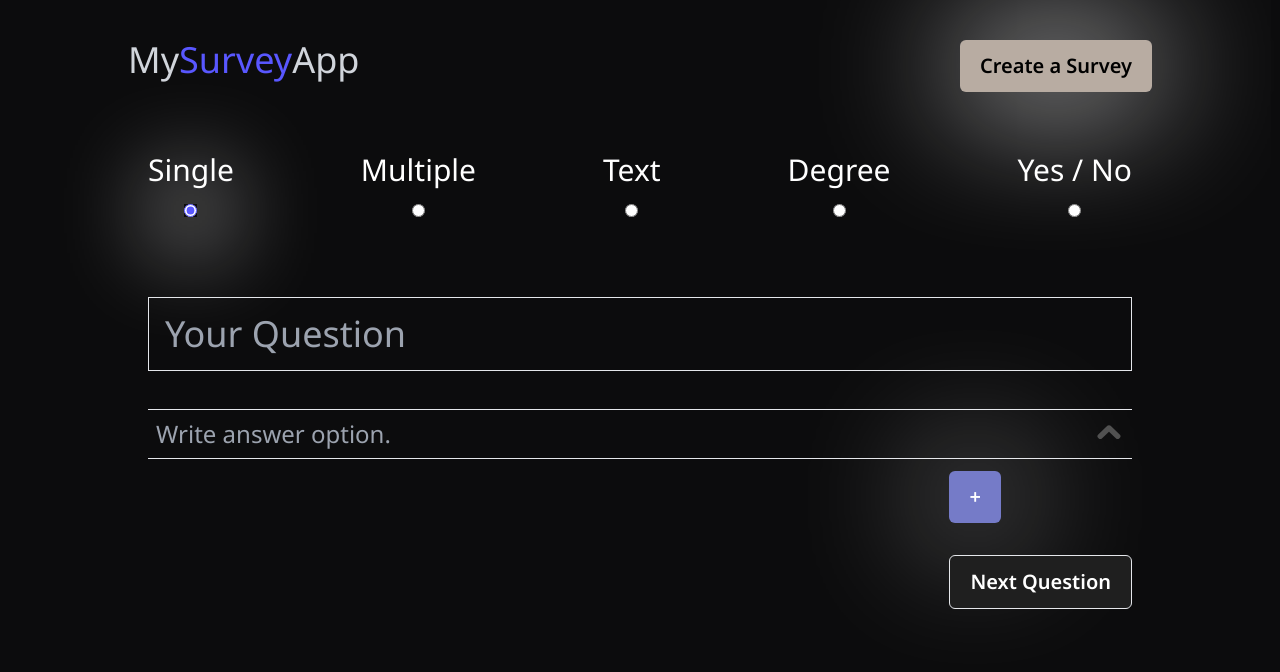
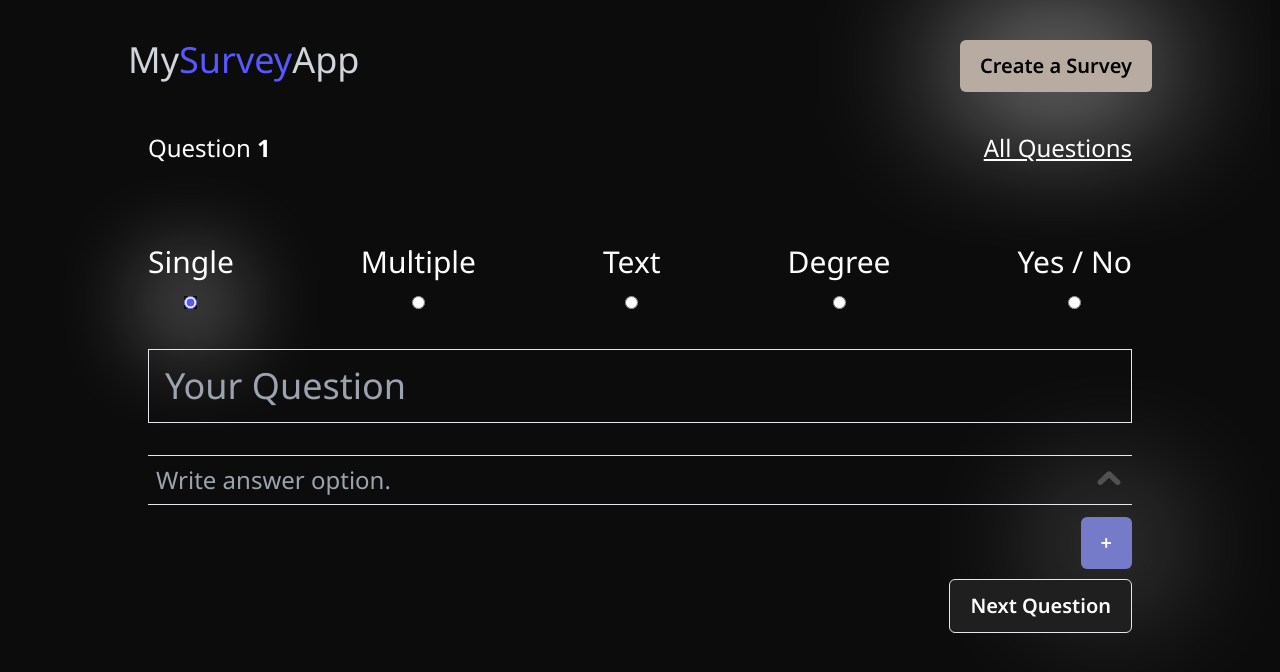
Before and after one commit to keremyurttas/survey-app, a Nuxt app: page /addQuestion in a window 1280 px wide. Shown: the top 672 px of the page. Built offline with nearby package versions, Linux system fonts and the light colour scheme.

Commit message:
Add question add functionality

```diff
--- a/assets/css/main.css
+++ b/assets/css/main.css
@@ -16,24 +16,6 @@ textarea {
 
 input[type="radio"] {
   accent-color: #5957ff;
-}
-
-.slideOutUp {
-  -webkit-animation-name: example;
-  animation-name: example;
-  -webkit-animation-duration: 1s;
-  animation-duration: 1s;
-  -webkit-animation-fill-mode: both;
-  animation-fill-mode: both;
-}
-@keyframes example {
-  from {
-    color: red;
-    font-size: 333px;
-  }
-  to {
-    color: yellow;
-  }
 }
 
 @keyframes slideOutUp {
@@ -62,7 +44,7 @@ input[type="radio"] {
     opacity: 0;
   }
 }
-.test {
+.slideOutDown {
   -webkit-animation-name: slideOutDown;
   animation-name: slideOutDown;
   -webkit-animation-duration: 1s;
@@ -71,7 +53,7 @@ input[type="radio"] {
   animation-fill-mode: both;
   transition: 0.3s ease;
 }
-.myGroup:hover .test {
+.myGroup:hover .slideOutDown {
   -webkit-animation-name: slideOutUp;
   animation-name: slideOutUp;
 }
--- a/components/QuestionAdd.vue
+++ b/components/AddQuestionAndAnswer.vue
@@ -1,5 +1,5 @@
 <template>
-  <section class="space-y-8">
+  <section class="space-y-8 container relative pb-16">
     <textarea
       class="text-4xl border p-4"
       name=""
@@ -7,11 +7,10 @@
       cols="10"
       rows="1"
       placeholder="Your Question"
+      v-model="question"
     />
 
-    <section
-      v-if="activeOptionType == 'multiple' || activeOptionType == 'single'"
-    >
+    <section v-if="doesNeedAnAnswer">
       <div class="space-y-3">
         <div class="space-y-2" v-for="(input, index) in answers.length + 1">
           <hr />
@@ -41,32 +40,42 @@
           >
           <hr />
         </div>
-        <div class="float-right flex flex-col gap-8">
-          <button @click="handleAddAnswer" class="primary-button w-min">
-            +
-          </button>
-          <button
-            class="capitalize primary-button bg-quaternary shadow-none border hover:scale-110"
-          >
-            next question
-          </button>
-        </div>
+
+        <button
+          @click="handleAddAnswer"
+          class="primary-button w-min float-right"
+        >
+          +
+        </button>
       </div>
     </section>
+    <button
+      @click="handleNextQuestion"
+      class="capitalize primary-button bg-quaternary shadow-none border hover:scale-110 absolute bottom-0 right-0"
+    >
+      next question
+    </button>
   </section>
 </template>
 <script setup lang="ts">
 import { storeToRefs } from "pinia";
-import { useOptionsStore } from "~/store/questionTypes";
+import { useQuestionStudioStore } from "~/store/questionStudio";
 
 const answers: Ref<string[]> = ref([]);
 const activeIndex = ref(0);
 const activeVal: Ref<string> = ref("");
+const question: Ref<string> = ref("");
 
-const optionStore = useOptionsStore();
-const { activeOptionType } = storeToRefs(optionStore);
+const questionStudioStore = useQuestionStudioStore();
+const { addQuestion } = questionStudioStore;
+const { activeOptionType, questions } = storeToRefs(questionStudioStore);
+const doesNeedAnAnswer = computed(() => {
+  return activeOptionType.value == "multiple" ||
+    activeOptionType.value == "single"
+    ? true
+    : false;
+});
 
-// const isInputFocused = ref(false);
 function handleAddAnswer() {
   if (activeVal.value.trim() !== "") {
     activeIndex.value++;
@@ -81,6 +90,29 @@ function handleDeleteOption() {
     console.log(answers.value);
   }
 }
+
+function handleNextQuestion() {
+  if (activeVal.value.trim() !== "") {
+    answers.value.push(activeVal.value);
+  }
+  if (doesNeedAnAnswer && answers.value.length == 0) {
+    alert("You should add answers");
+  }
+  addQuestion({
+    type: activeOptionType.value,
+    question: question.value,
+    answers: answers.value,
+  });
+  resetForNewQuesiton();
+}
+function resetForNewQuesiton() {
+  activeOptionType.value = "single";
+  question.value = "";
+  answers.value = [];
+  activeIndex.value = 0;
+  activeVal.value = "";
+}
+// const isInputFocused = ref(false);
 // function addFocusListener() {
 //   document
 //     .getElementById("activeInput")
@@ -111,3 +143,4 @@ function handleDeleteOption() {
 //   console.log("blur");
 // }
 </script>
+store/addQuestion
--- a/components/QuestionTypeSelector.vue
+++ b/components/QuestionTypeSelector.vue
@@ -22,10 +22,11 @@
   </div>
 </template>
 <script setup lang="ts">
-import { useOptionsStore } from "~/store/questionTypes";
+import { useQuestionStudioStore } from "~/store/questionStudio";
 import { storeToRefs } from "pinia";
 
-const optionStore = useOptionsStore();
-const { changeOption } = optionStore;
-const { activeOptionType, optionsList } = storeToRefs(optionStore);
+const QuestionStudioStore = useQuestionStudioStore();
+const { changeOption } = QuestionStudioStore;
+const { activeOptionType, optionsList } = storeToRefs(QuestionStudioStore);
 </script>
+store/addQuestion
--- /dev/null
+++ b/components/TotalQuestions.vue
@@ -0,0 +1,10 @@
+<template>
+  <h2 class="font-bold">{{ questions.length + 1 }}</h2>
+</template>
+<script setup lang="ts">
+import { storeToRefs } from "pinia";
+import { useQuestionStudioStore } from "~/store/questionStudio";
+
+const questionStudioStore = useQuestionStudioStore();
+const { questions } = storeToRefs(questionStudioStore);
+</script>
--- a/pages/addQuestion.vue
+++ b/pages/addQuestion.vue
@@ -1,7 +1,14 @@
 <template>
-  <section class="container gap-20 p-5">
-    <question-type-selector></question-type-selector>
-    <question-add></question-add>
+  <section class="container gap-10 px-5">
+    <div class="text-white text-2xl flex justify-between mb-10">
+      <div>
+        <span>Question </span>
+        <total-questions class="inline"></total-questions>
+      </div>
+      <button class="underline">All Questions</button>
+    </div>
+    <question-type-selector class=""></question-type-selector>
+    <add-question-and-answer></add-question-and-answer>
   </section>
 </template>
 <script setup lang="ts"></script>
--- a/pages/index.vue
+++ b/pages/index.vue
@@ -2,7 +2,9 @@
   <section
     class="container items-center py-[20vh] flex-col gap-20 myGroup w-min"
   >
-    <p class="lg:text-4xl test w-max text-2xl">Create your first survey</p>
+    <p class="lg:text-4xl slideOutDown w-max text-2xl">
+      Create your first survey
+    </p>
     <nuxt-link to="createSurvey">
       <button
         class="primary-button rounded-full aspect-square p-10 font-extrabold shadow-secondary hover:shadow-secondary_hover hover:bg-secondary_hover"
--- /dev/null
+++ b/store/questionStudio.ts
@@ -0,0 +1,23 @@
+import { defineStore } from "pinia";
+
+export const useQuestionStudioStore = defineStore("questionStudio", () => {
+  const optionsList = ref(["single", "multiple", "text", "degree", "yes / no"]);
+  const activeOptionType = ref("single");
+
+  function changeOption(index: any) {
+    activeOptionType.value = optionsList.value[index];
+  }
+  ////////Question/////////
+
+  const questions = ref([]);
+  function addQuestion(question: object) {
+    questions.value.push(question);
+  }
+  return {
+    changeOption,
+    activeOptionType,
+    optionsList,
+    addQuestion,
+    questions,
+  };
+});
--- a/store/questionTypes.ts
+++ /dev/null
@@ -1,11 +0,0 @@
-import { defineStore } from "pinia";
-
-export const useOptionsStore = defineStore("optionStore", () => {
-  const optionsList = ref(["single", "multiple", "text", "degree", "yes / no"]);
-  const activeOptionType = ref("single");
-
-  function changeOption(index: any) {
-    activeOptionType.value = optionsList.value[index];
-  }
-  return { changeOption, activeOptionType, optionsList };
-});
```
